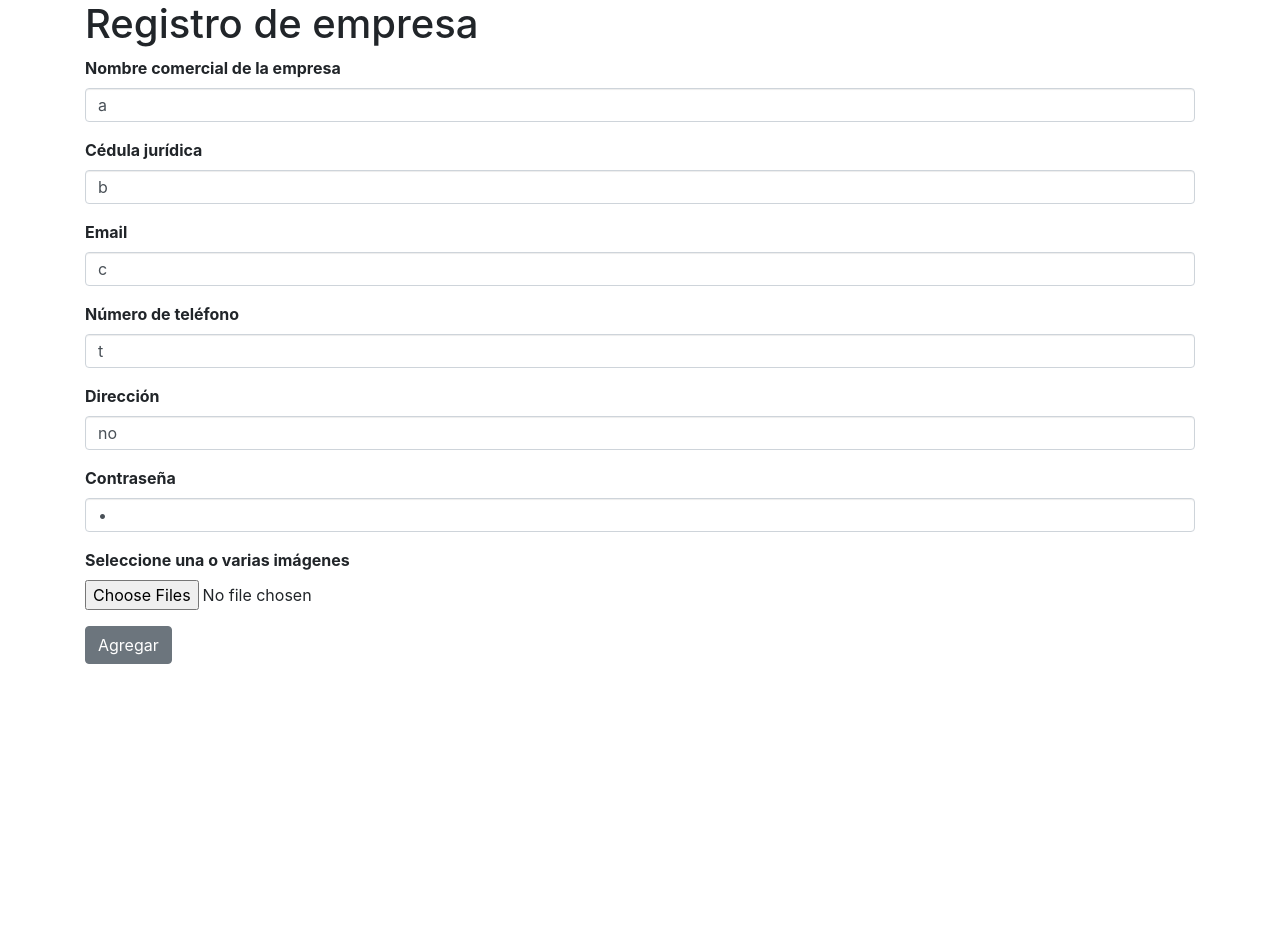
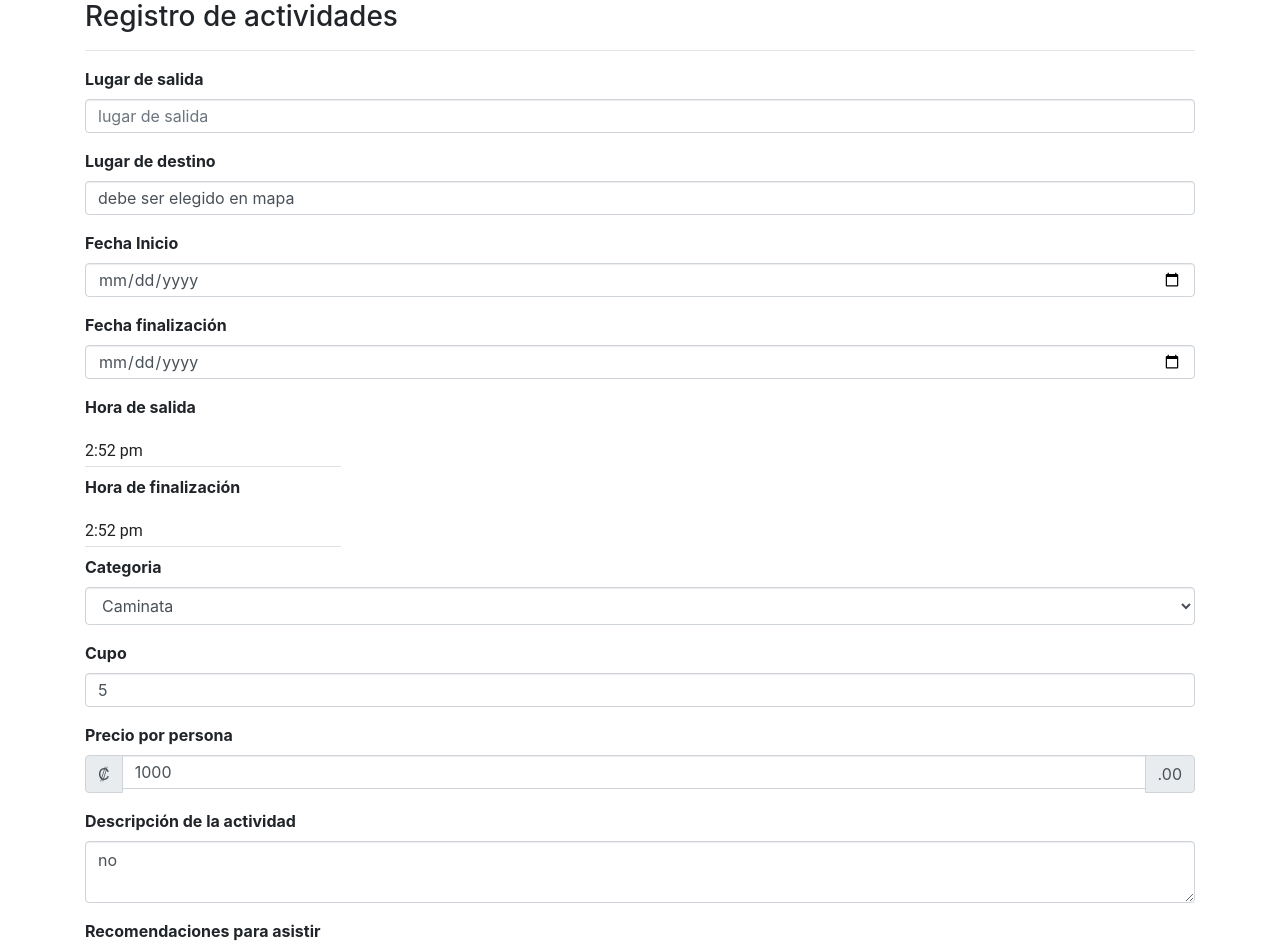
Before and after one commit to kevinubau/toursReactAppWeb, a React (Create React App) app: page / in a window 1280 px wide. Shown: the top 949 px of the page. Before the commit the page ends 800 px from the top, so only its background shows below. Built offline with nearby package versions, Linux system fonts and the light colour scheme.

Commit message:
algunos componentes renombrados

```diff
--- a/src/Components/ActivitiesRegister.js
+++ b/src/Components/ActivitiesRegister.js
@@ -0,0 +1,239 @@
+import React, {Component} from 'react';
+import { Button, Form, FormGroup, Label, Input, InputGroup, InputGroupAddon } from 'reactstrap';
+import TimePicker from 'material-ui/TimePicker';
+import MuiThemeProvider from 'material-ui/styles/MuiThemeProvider';
+import axios from 'axios';
+
+class ActivitiesRegister extends Component{
+
+    constructor(){
+        super();
+
+        this.state = {
+
+            lugarSalida:'',
+            lugarDestino:'debe ser elegido en mapa',
+            fechaInicio: new Date(),
+            fechaFin: new Date(),
+            horaInicio:new Date(),
+            horaFin:new Date(),
+            categoria:'',
+            cupo:5,
+            precio:1000,
+            descripcion:'no',
+            recomendaciones:'no',
+            imagenes:[]
+
+
+        };
+
+
+        this.handleLugarSalida = this.handleLugarSalida.bind(this);
+        this.handleLugarDestino = this.handleLugarDestino.bind(this);
+        this.handleFechaInicio = this.handleFechaInicio.bind(this);
+        this.handleFechaFin = this.handleFechaFin.bind(this);
+        this.handleHoraInicio = this.handleHoraInicio.bind(this);
+        this.handleHoraFin = this.handleHoraFin.bind(this);
+        this.handleCategoria = this.handleCategoria.bind(this);
+        this.handlePrecio = this.handlePrecio.bind(this);
+        this.handleCupo = this.handleCupo.bind(this);
+        this.handleDescripcion = this.handleDescripcion.bind(this);
+        this.handleRecomendaciones = this.handleRecomendaciones.bind(this);
+
+
+    }
+
+    handleLugarSalida(event) {
+
+        this.setState({lugarSalida: event.target.value});
+        console.log(event.target.value);
+    }
+
+    handleLugarDestino(event) {
+
+        this.setState({lugarDestino: event.target.value});
+        console.log(event.target.value);
+    }
+
+    handleFechaInicio(event) {
+
+        this.setState({fechaInicio: event.target.value});
+        console.log(event.target.value);
+    }
+
+    handleFechaFin(event) {
+
+        this.setState({fechaFin: event.target.value});
+        console.log(event.target.value);
+    }
+
+    handleHoraInicio(event, horaInicio) {
+        console.log(horaInicio);
+        this.setState({horaInicio});
+        console.log(this.state.horaInicio.getHours());
+
+    }
+
+    handleHoraFin(event, horaFin) {
+        console.log(horaFin);
+        this.setState({horaFin});
+        console.log(this.state.horaFin.getHours());
+
+    }
+
+    handleCategoria(event) {
+
+        this.setState({categoria: event.target.value});
+        console.log(event.target.value);
+    }
+
+    handleCupo(event){
+        this.setState({cupo: event.target.value});
+        console.log(event.target.value);
+    }
+
+    handlePrecio(event){
+        this.setState({precio: event.target.value});
+        console.log(event.target.value);
+    }
+
+    handleDescripcion(event){
+        this.setState({descripcion: event.target.value});
+        console.log(event.target.value);
+    }
+
+    handleRecomendaciones(event){
+        this.setState({recomendaciones: event.target.value});
+        console.log(event.target.value);
+    }
+
+
+    handleSubmit = (event) => {
+
+        axios.post('http://127.0.0.1:4000/cargarActividad', this.state)
+        .then(response => {
+          console.log(response, 'Proceso exitoso!');
+
+        })
+        .catch(err => {
+          console.log(err, 'Error');
+        });
+
+        event.preventDefault();
+    }
+
+
+    render(){
+        return(
+
+            <div className='container'>
+
+                <Form onSubmit={this.handleSubmit} >
+
+                    <h3>Registro de actividades</h3>
+                    <hr/>
+                    <FormGroup>
+
+                        <Label for="exampleText">Lugar de salida</Label>
+                        <Input required type="text" name="lugarSalida" id="" placeholder="lugar de salida" value={this.state.lugarSalida} onChange={this.handleLugarSalida} />
+                    </FormGroup>
+
+                    <FormGroup>
+
+                        <Label for="exampleText">Lugar de destino</Label>
+                        <Input required type="text" name="lugarDestino" id="" placeholder="lugar de destino" value={this.state.lugarDestino} onChange={this.handleLugarDestino} />
+                    </FormGroup>
+
+                    <FormGroup>
+                        <Label for="exampleDate">Fecha Inicio</Label>
+                        <Input required type="date" name="fechaInicio" id="" placeholder="Fecha" value={this.state.fechaInicio} onChange={this.handleFechaInicio} />
+                    </FormGroup>
+
+                    <FormGroup>
+                        <Label for="exampleDate">Fecha finalización</Label>
+                        <Input type="date" name="fechaFin" id="" placeholder="Fecha" value={this.state.fechaFin} onChange={this.handleFechaFin} />
+                    </FormGroup>
+
+
+                    <Label for="">Hora de salida</Label>
+                    <MuiThemeProvider>
+
+                        <TimePicker
+                            hintText="Hora de salida"
+                            name='horaInicio'
+                            value={this.state.horaInicio}
+                            onChange={this.handleHoraInicio}
+                        />
+
+                    </MuiThemeProvider>
+
+
+                    <Label for="">Hora de finalización</Label>
+                    <MuiThemeProvider>
+
+                        <TimePicker
+                            hintText="Hora de finalización de la actividad"
+                            name='horaFin'
+                            value={this.state.horaFin}
+                            onChange={this.handleHoraFin}
+                        />
+                    </MuiThemeProvider>
+
+                    <FormGroup>
+                        <Label for="">Categoria</Label>
+                        <Input required type="select" name="categoria" id="" onChange={this.handleCategoria} value={this.state.categoria}>
+                            <option>Caminata</option>
+                            <option>Ciclismo</option>
+                            <option>Playa</option>
+                            <option>Camping</option>
+                            <option>...</option>
+
+                        </Input>
+                    </FormGroup>
+
+                     <FormGroup>
+
+                        <Label  for="">Cupo</Label>
+                        <Input onChange={this.handleCupo} value={this.state.cupo} required type="number" min='1' name="cupo" id="" placeholder="Cupo" />
+                    </FormGroup>
+
+                    <FormGroup>
+
+                        <Label for="">Precio por persona</Label>
+
+                        <InputGroup>
+                            <InputGroupAddon addonType="prepend">₡</InputGroupAddon>
+                            <Input onChange={this.handlePrecio} value={this.state.precio} required min='0' placeholder="Precio Por persona" type="number" step="1" />
+                            <InputGroupAddon  addonType="append">.00</InputGroupAddon>
+                        </InputGroup>
+
+
+
+                    </FormGroup>
+
+                    <FormGroup>
+                        <Label for="">Descripción de la actividad</Label>
+                        <Input onChange={this.handleDescripcion} value={this.state.descripcion} required type="textarea" name="descripcion" id="" />
+                    </FormGroup>
+
+                    <FormGroup>
+                        <Label for="">Recomendaciones para asistir</Label>
+                        <Input onChange={this.handleRecomendaciones} value={this.state.recomendaciones} type="textarea" name="recomendacion" id="" />
+                    </FormGroup>
+
+
+                    <FormGroup>
+                        <Label for="">Seleccione una o varias imágenes</Label>
+                        <Input  required type="file" name="imagenes" id="" multiple />
+
+                    </FormGroup>
+
+                    <Button>Agregar</Button>
+
+                </Form>
+            </div>
+        );
+    }
+}
+
+export default ActivitiesRegister;
--- a/src/Components/App.js
+++ b/src/Components/App.js
@@ -118,6 +118,7 @@ class App extends Component{
         .catch(err => {
           console.log(err, 'Error');
         });
+
         event.preventDefault();
     }
 
--- a/src/Components/Registroe.js
+++ b/src/Components/RegistroEmpresa.js
@@ -1,10 +1,8 @@
 import React, {Component} from 'react';
 import { Button, Form, FormGroup, Label, Input } from 'reactstrap';
-//import TimePicker from 'material-ui/TimePicker';
-//import MuiThemeProvider from 'material-ui/styles/MuiThemeProvider';
 import axios from 'axios';
 
-class Registroe extends Component{
+class RegistroEmpresa extends Component{
     constructor(){
         super();
         this.state = {
@@ -153,4 +151,4 @@ class Registroe extends Component{
     }
 }
 
-export default Registroe;
+export default RegistroEmpresa;
--- a/src/index.js
+++ b/src/index.js
@@ -1,13 +1,15 @@
 
 import React from 'react';
 import ReactDOM from 'react-dom';
-import Registroe from './Components/Registroe';
+import 'bootstrap/dist/css/bootstrap.css';
 import './css/estilo.css';
+import RegistroEmpresa from './Components/RegistroEmpresa';
+import ActivitiesRegister from './Components/ActivitiesRegister';
 
-import 'bootstrap/dist/css/bootstrap.css';
+
 
 
 ReactDOM.render(
-  <Registroe /> ,
+  <ActivitiesRegister /> ,
   document.getElementById('root')
 );
```
